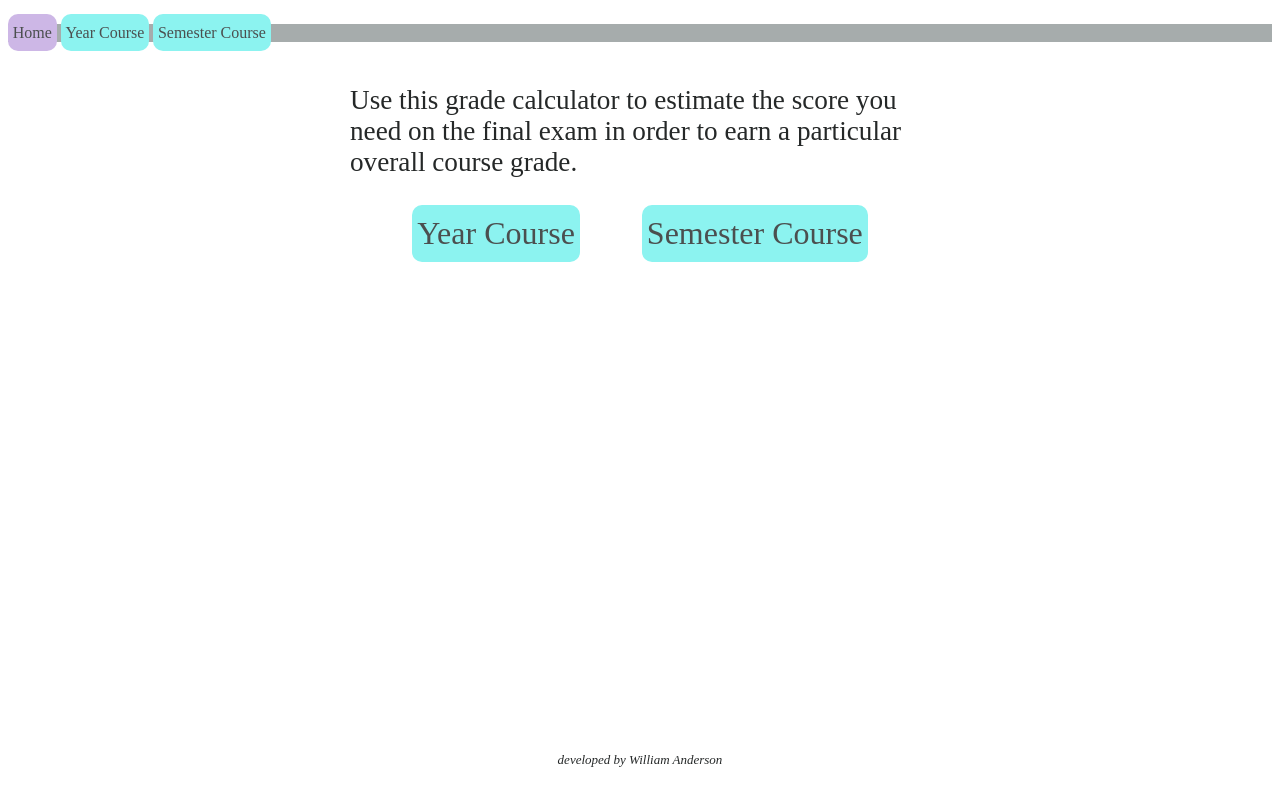
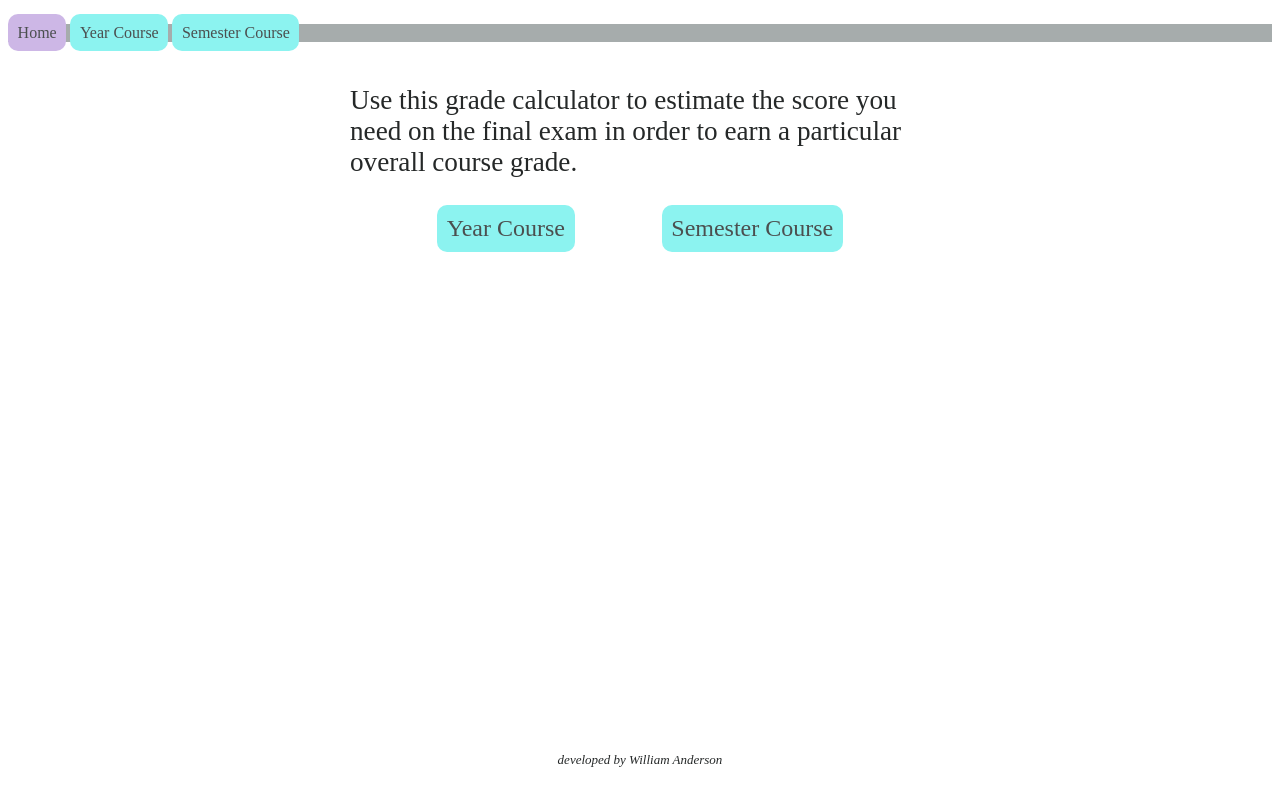
Before and after one commit to wbandersonjr/sandbox, a plain HTML site: page index.html in a window 1280 px wide. Drawn offline with Linux system fonts and the light colour scheme.

Commit message:
Add files via upload

```diff
--- a/index.html
+++ b/index.html
@@ -12,9 +12,7 @@
         max-width: 580px;
         text-align: left;
     }
-    nav {
-      font-size: 1rem;
-    }
+
     .intro {
         font-size: 1.7rem;
     }
@@ -43,8 +41,8 @@
   <main role="main">
     <p class="intro">Use this grade calculator to estimate the score you need on the final exam in order to earn a particular overall course grade.</p>
     <div class="selection">
-      <a href="./finalYear.html">Year Course</a>
-      <a href="./finalSemester.html">Semester Course</a>
+      <a class="btn_main" href="./finalYear.html">Year Course</a>
+      <a class="btn_main" href="./finalSemester.html">Semester Course</a>
     </div>
 
   </main>
--- a/style.css
+++ b/style.css
@@ -16,19 +16,20 @@ main {
 }
 nav {
     margin: 1rem 0rem;
-    font-size: 1.2rem;
+    font-size: 1rem;
     width: 100%;
     background-color: #6a737397;
     text-align: start;
 }
-.clrForm {
+.btn_main {
     border-radius: 10px;
-    padding: 0.6rem 0.3rem;
+    padding: 0.6rem 0.6rem;
     color: #4b4f4f;
     text-decoration: none;
-    width: 12rem;
+    font-size: 1.5rem;
+}
+.clrForm {
     border: 1px solid grey;
-    font-size: 1.5rem;
     margin-bottom: 1rem;
     align-self: center;
 }
@@ -40,7 +41,7 @@ nav {
 a:link, a:visited {
     background-color: #8CF3F0;
     border-radius: 10px;
-    padding: 0.6rem 0.3rem;
+    padding: 0.6rem 0.6rem;
     color: #4b4f4f;
     text-decoration: none;
 }
```
Also changed, not shown: finalSemester.html (+1 -1 lines), finalYear.html (+1 -1 lines).
